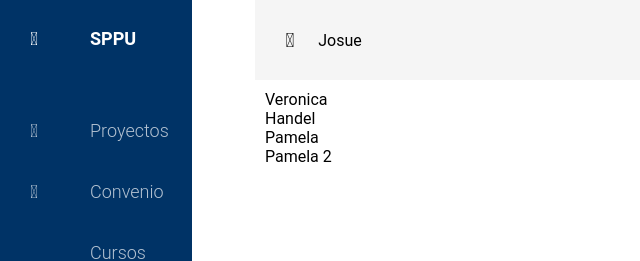
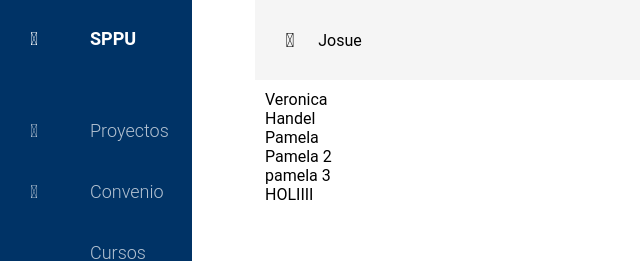
Before and after one commit to handellazo/FrontendPI4S, an Angular app: page /home/proyecto in a window 1280 px wide. Shown: the top 261 px of the page, without its empty margins (0-640 px from the left). Built offline with nearby package versions, Linux system fonts and the light colour scheme.

Commit message:
Pamela Proyecto

```diff
--- a/src/app/modules/Proyecto/pages/proyecto/proyecto.component.html
+++ b/src/app/modules/Proyecto/pages/proyecto/proyecto.component.html
@@ -2,3 +2,5 @@
 <p>Handel</p>
 <p>Pamela</p>
 <p>Pamela 2</p>
+<p>pamela 3</p>
+<P>HOLIIII</P>
```
